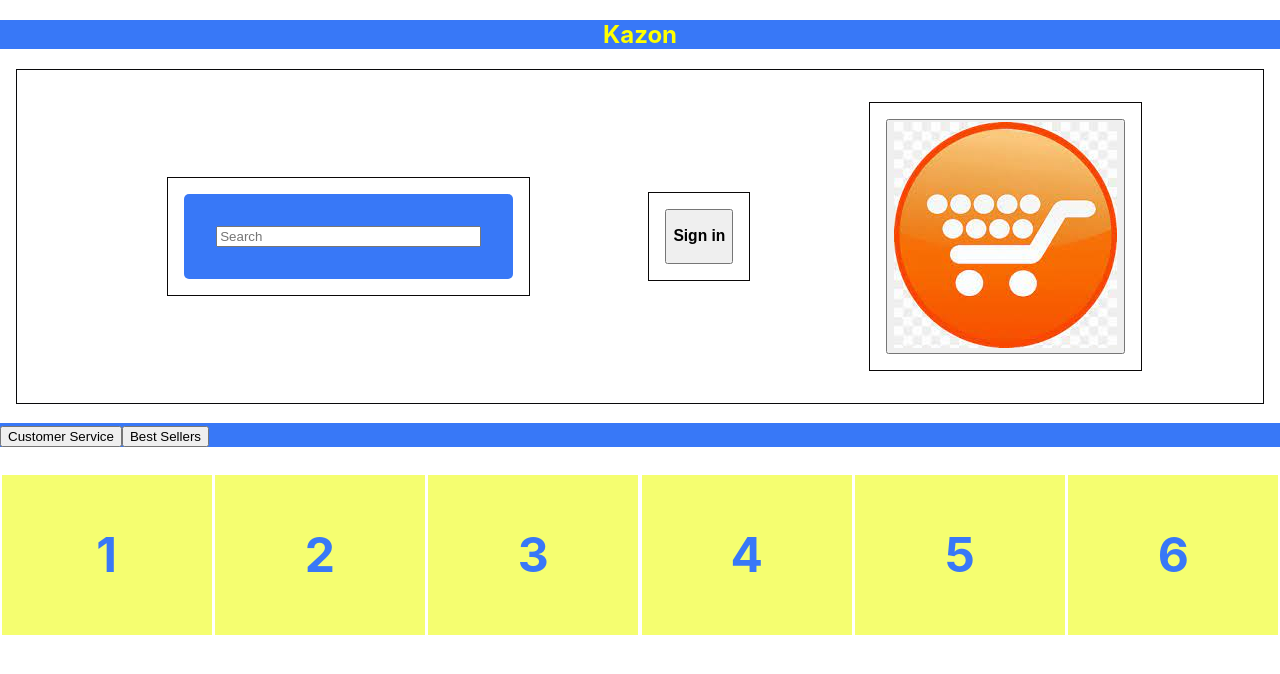
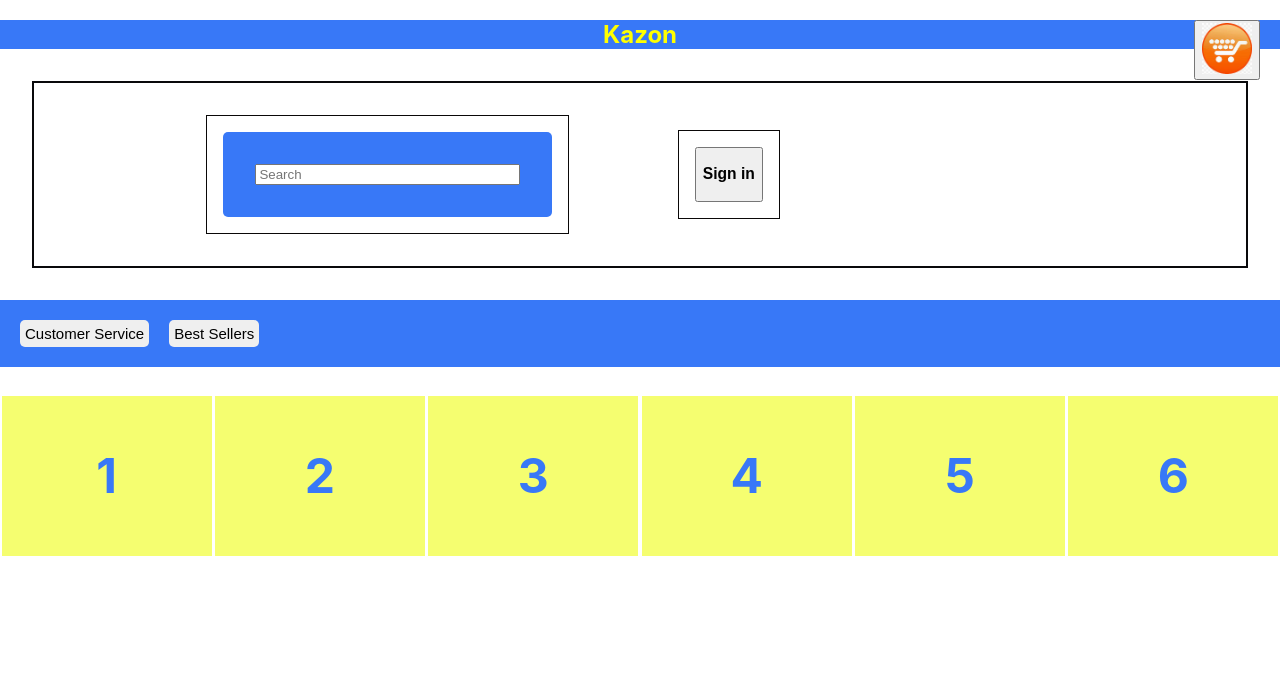
Before and after one commit to ShashiSugrim/kazonfrontend, a React (Create React App) app: page / in a window 1280 px wide. Shown: the top 674 px of the page. Built offline with nearby package versions, Linux system fonts and the light colour scheme.

Commit message:
Moved the add cart img to the top right corner and changed background on customer service and best seller

```diff
--- a/src/App.css
+++ b/src/App.css
@@ -1,8 +1,11 @@
 .parent {
-  border: 1px solid rgb(9, 9, 11);
-  margin: 1rem;
-  padding: 2rem 2rem;
+  border: 2px solid rgb(9, 9, 11);
+  margin: 2rem;
+  padding: 2rem 4rem;
   text-align: left;
+
+
+
 }
 .child {
   display: inline-block;
@@ -59,3 +62,27 @@
   font-size: 3em;
   text-align: center;
 }
+
+.myBackground {
+  background-color: rgb(56, 120, 247);
+  padding: 10px;
+
+}
+.myButton {
+  margin: 10px;
+  padding: 5px;
+  font-size: 15px;
+  border: none;
+  border-radius: 5px;
+}
+/* App.css */
+.shoppingCartButton {
+  position: absolute;
+  top: 20px;
+  right: 20px;
+}
+
+.shoppingCartImage {
+  width: 50px; /* adjust this to make your image smaller or larger */
+  height: auto;
+}
--- a/src/App.js
+++ b/src/App.js
@@ -3,7 +3,7 @@ import "./App.css";
 import TopBar from "./components/TopBar";
 import NavBar from "./components/NavBar";
 import ProductPage from "./components/ProductPage";
-import shoppingCart from './kazonShoppingCart.jpeg'; // Adjust the path to match your project structure
+import shoppingCart from '../src/kazonShoppingCart.jpeg'; // Adjust the path to match your project structure
 
 
 function App() {
@@ -12,7 +12,7 @@ function App() {
     <div>
         <h2 style={{textAlign: "center", color:'yellow',backgroundColor:'#3878f7'}}>Kazon </h2>
         </div>
-      <div className="parent" >
+      <div className="parent">
         <div className="child">
         <div className="Search-bar">
           <input
@@ -29,16 +29,29 @@ function App() {
         </div>
         <div className="child">
         <button> <h3 style = {{textAlign: "right"}}>Sign in</h3></button>
-        </div>
-        <div className="child">
-        <button> <img src = {shoppingCart} alt= 'shoppingCart'/></button>
+         {/*
+         </div>
+         <div className="child">
+       <button> <img src = {shoppingCart} alt= 'shoppingCart'/></button>
+       */}
+      <button className="shoppingCartButton">
+      <img className="shoppingCartImage" src={shoppingCart} alt="shoppingCart"/>
+      </button>
         </div>
       </div>
-      <h3 style={{ backgroundColor: '#3878f7' }}>
+   {/*
+   <h3 style={{ backgroundColor: '#3878f7' }}>
         <button> Customer Service</button>
         <button>Best Sellers</button>
       </h3>
+  */}
       <div>
+      <div>
+      <h3 className="myBackground">
+        <button className="myButton">Customer Service</button>
+        <button className="myButton">Best Sellers</button>
+      </h3>
+    </div>
       <ul class="flex-container">
   <li class="flex-item">1</li>
   <li class="flex-item">2</li>
```
